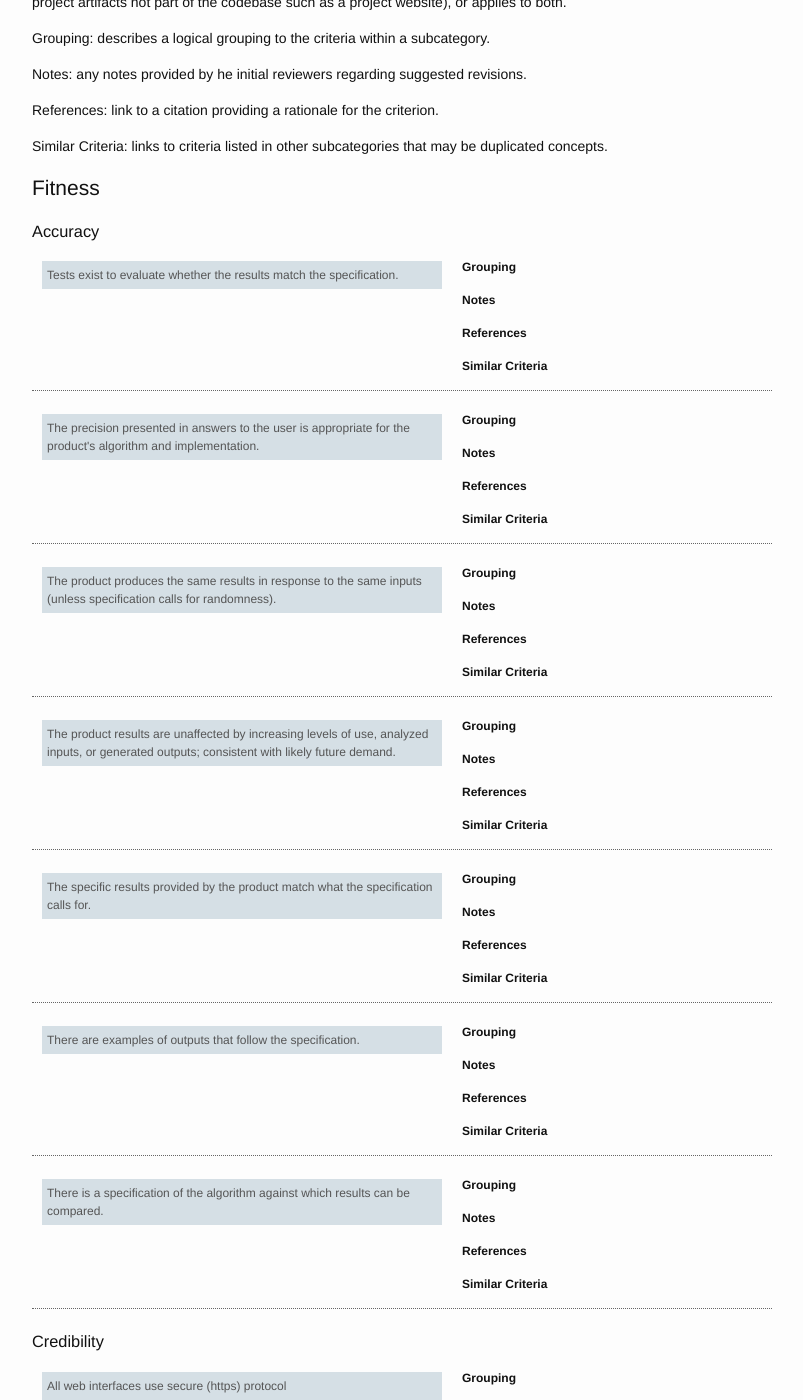
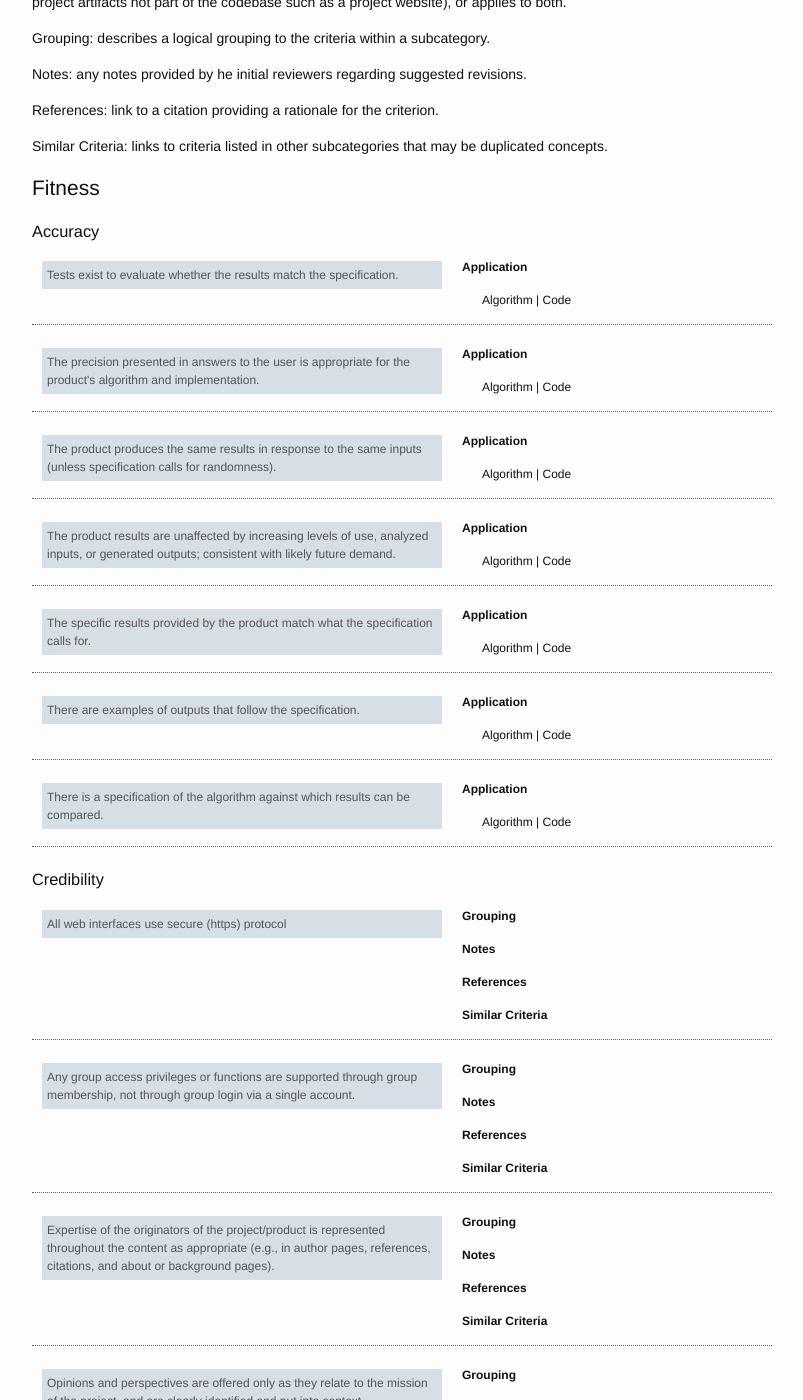
Before and after one commit to roomthily/technology-evaluation-research, a Jekyll site: the page built from guidelines/draft/index.md, in a window 1280 px wide and 1400 px high, scrolled down 2680 px. Shown: the whole window, without its empty margins (238-1041 px from the left). Built offline with Jekyll 4.4.1, drawn with Linux system fonts in a browser that asks for light colours; nearby versions of some CDN libraries; a script that is not in the unit is left out.

Commit message:
tidying accuracy

```diff
--- a/guidelines/draft/index.md
+++ b/guidelines/draft/index.md
@@ -149,14 +149,8 @@ For criteria categorized as "Other", all received criteria are included, as is,
                 <p class="original">Tests exist to evaluate whether the results match the specification.</p>
             </div>
             <div class="metadata">
-                <h4>Grouping</h4>
-                <p></p>
-                <h4>Notes</h4>
-                <p></p>
-                <h4>References</h4>
-                <p><a href="#"></a></p>
-                <h4>Similar Criteria</h4>
-                <p><a href="#"></a></p>
+                <h4>Application</h4>
+                <p>Algorithm | Code</p>
             </div>
         </div>
         <div class="criterion">
@@ -164,14 +158,8 @@ For criteria categorized as "Other", all received criteria are included, as is,
                 <p class="original">The precision presented in answers to the user is appropriate for the product's algorithm and implementation.</p>
             </div>
             <div class="metadata">
-                <h4>Grouping</h4>
-                <p></p>
-                <h4>Notes</h4>
-                <p></p>
-                <h4>References</h4>
-                <p><a href="#"></a></p>
-                <h4>Similar Criteria</h4>
-                <p><a href="#"></a></p>
+                <h4>Application</h4>
+                <p>Algorithm | Code</p>
             </div>
         </div>
         <div class="criterion">
@@ -179,14 +167,8 @@ For criteria categorized as "Other", all received criteria are included, as is,
                 <p class="original">The product produces the same results in response to the same inputs (unless specification calls for randomness).</p>
             </div>
             <div class="metadata">
-                <h4>Grouping</h4>
-                <p></p>
-                <h4>Notes</h4>
-                <p></p>
-                <h4>References</h4>
-                <p><a href="#"></a></p>
-                <h4>Similar Criteria</h4>
-                <p><a href="#"></a></p>
+                <h4>Application</h4>
+                <p>Algorithm | Code</p>
             </div>
         </div>
         <div class="criterion">
@@ -194,14 +176,8 @@ For criteria categorized as "Other", all received criteria are included, as is,
                 <p class="original">The product results are unaffected by increasing levels of use, analyzed inputs, or generated outputs; consistent with likely future demand.</p>
             </div>
             <div class="metadata">
-                <h4>Grouping</h4>
-                <p></p>
-                <h4>Notes</h4>
-                <p></p>
-                <h4>References</h4>
-                <p><a href="#"></a></p>
-                <h4>Similar Criteria</h4>
-                <p><a href="#"></a></p>
+               <h4>Application</h4>
+                <p>Algorithm | Code</p>
             </div>
         </div>
         <div class="criterion">
@@ -209,14 +185,8 @@ For criteria categorized as "Other", all received criteria are included, as is,
                 <p class="original">The specific results provided by the product match what the specification calls for.</p>
             </div>
             <div class="metadata">
-                <h4>Grouping</h4>
-                <p></p>
-                <h4>Notes</h4>
-                <p></p>
-                <h4>References</h4>
-                <p><a href="#"></a></p>
-                <h4>Similar Criteria</h4>
-                <p><a href="#"></a></p>
+                <h4>Application</h4>
+                <p>Algorithm | Code</p>
             </div>
         </div>
         <div class="criterion">
@@ -224,14 +194,8 @@ For criteria categorized as "Other", all received criteria are included, as is,
                 <p class="original">There are examples of outputs that follow the specification.</p>
             </div>
             <div class="metadata">
-                <h4>Grouping</h4>
-                <p></p>
-                <h4>Notes</h4>
-                <p></p>
-                <h4>References</h4>
-                <p><a href="#"></a></p>
-                <h4>Similar Criteria</h4>
-                <p><a href="#"></a></p>
+                <h4>Application</h4>
+                <p>Algorithm | Code</p>
             </div>
         </div>
         <div class="criterion">
@@ -239,14 +203,8 @@ For criteria categorized as "Other", all received criteria are included, as is,
                 <p class="original">There is a specification of the algorithm against which results can be compared.</p>
             </div>
             <div class="metadata">
-                <h4>Grouping</h4>
-                <p></p>
-                <h4>Notes</h4>
-                <p></p>
-                <h4>References</h4>
-                <p><a href="#"></a></p>
-                <h4>Similar Criteria</h4>
-                <p><a href="#"></a></p>
+                <h4>Application</h4>
+                <p>Algorithm | Code</p>
             </div>
         </div>
     </div> <!-- end Fitness: Accuracy -->
```
